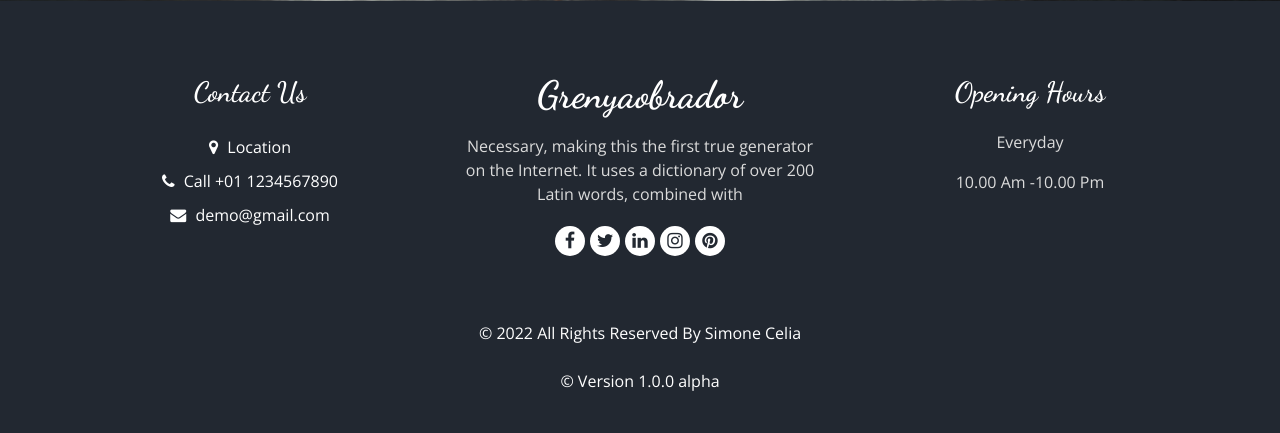
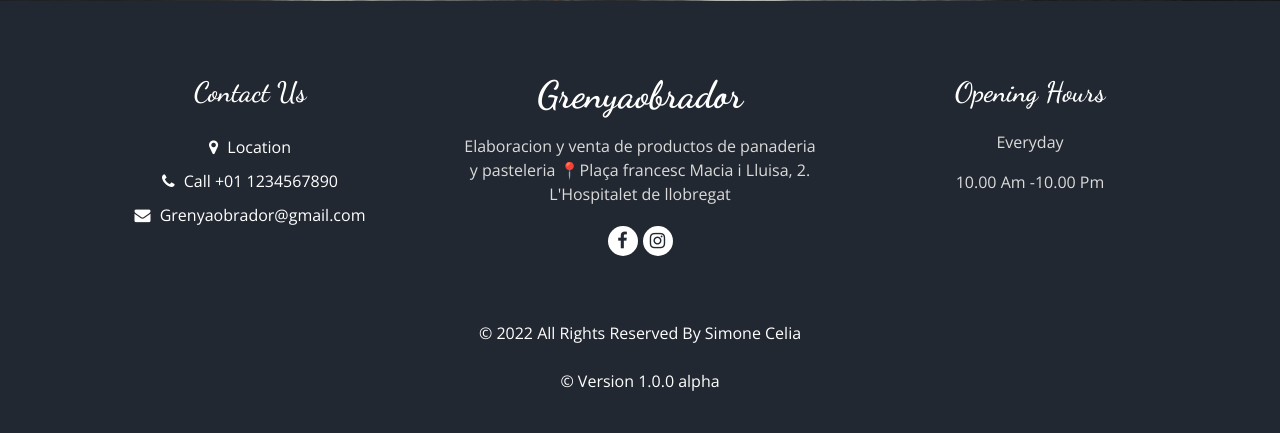
Before and after one commit to simon387/grenyaobrador.es, a PHP site: page / in a window 1280 px wide. Shown: the part 799-1232 px from the top of the page. Run offline with PHP 8.4, Linux system fonts and the light colour scheme.

Commit message:
update_footer

```diff
--- a/components/footer.php
+++ b/components/footer.php
@@ -11,7 +11,7 @@ fclose($f);
 				<div class="footer_contact">
 					<h4>Contact Us</h4>
 					<div class="contact_link_box">
-						<a href="">
+						<a href="<?= MAPS_URL ?>" target="_blank">
 							<i class="fa fa-map-marker" aria-hidden="true"></i>
 							<span>Location</span>
 						</a>
@@ -19,34 +19,33 @@ fclose($f);
 							<i class="fa fa-phone" aria-hidden="true"></i>
 							<span>Call +01 1234567890</span>
 						</a>
-						<a href="">
+						<a href="mailto:<?= EMAIL ?>" target="_blank">
 							<i class="fa fa-envelope" aria-hidden="true"></i>
-							<span>demo@gmail.com</span>
+							<span><?= EMAIL ?></span>
 						</a>
 					</div>
 				</div>
 			</div>
 			<div class="col-md-4 footer-col">
 				<div class="footer_detail">
-					<a href="" class="footer-logo"><?= TITLE ?></a>
-					<p>Necessary, making this the first true generator on the Internet. It uses a dictionary of over 200 Latin
-						words, combined with</p>
+					<a href="#" class="footer-logo"><?= TITLE ?></a>
+					<p>Elaboracion y venta de productos de panaderia y pasteleria 📍<?= LOCATION ?></p>
 					<div class="footer_social">
-						<a href="">
+						<a href="<?= FACEBOOK_URL ?>" target="_blank">
 							<i class="fa fa-facebook" aria-hidden="true"></i>
 						</a>
-						<a href="">
-							<i class="fa fa-twitter" aria-hidden="true"></i>
-						</a>
-						<a href="">
-							<i class="fa fa-linkedin" aria-hidden="true"></i>
-						</a>
-						<a href="">
+<!--						<a href="">-->
+<!--							<i class="fa fa-twitter" aria-hidden="true"></i>-->
+<!--						</a>-->
+<!--						<a href="">-->
+<!--							<i class="fa fa-linkedin" aria-hidden="true"></i>-->
+<!--						</a>-->
+						<a href="<?= INSTAGRAM_URL ?>" target="_blank">
 							<i class="fa fa-instagram" aria-hidden="true"></i>
 						</a>
-						<a href="">
-							<i class="fa fa-pinterest" aria-hidden="true"></i>
-						</a>
+<!--						<a href="">-->
+<!--							<i class="fa fa-pinterest" aria-hidden="true"></i>-->
+<!--						</a>-->
 					</div>
 				</div>
 			</div>
--- a/util/constants.php
+++ b/util/constants.php
@@ -4,3 +4,8 @@ const SC_EMAIL = "simone.celia@simonecelia.it";
 const INDEX = "index.php";
 const SC_WWW = "www.simonecelia.it";
 const SC_NAME = "Simone Celia";
+const MAPS_URL = "https://maps.app.goo.gl/68CjWMF1AWFFR3ND";
+const FACEBOOK_URL = "https://www.facebook.com/forngil/";
+const INSTAGRAM_URL = "https://www.instagram.com/grenyaobrador/";
+const EMAIL = "Grenyaobrador@gmail.com";
+const LOCATION = "Plaça francesc Macia i Lluisa, 2. L'Hospitalet de llobregat";
```
